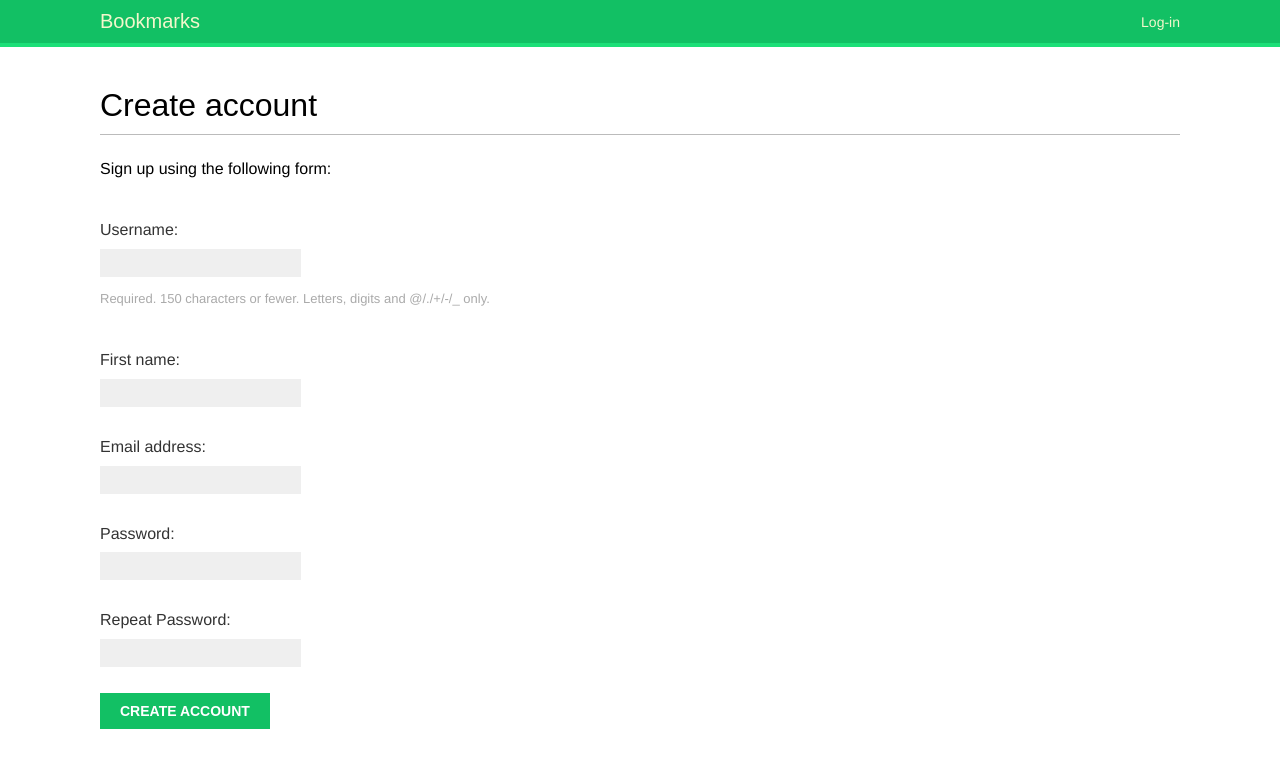
After one commit to paul-head/test-social, a Django app: page /account/register/ in a window 1280 px wide. The commit adds this page. Shown: the top 768 px of the page. Run offline with Django 3.2, Linux system fonts and the light colour scheme; some web fonts are replaced.

Commit message:
add register, url , form , view

```diff
--- a/account/forms.py
+++ b/account/forms.py
@@ -1,6 +1,22 @@
 from django import forms
+from django.contrib.auth.models import User
 
 
 class LoginForm(forms.Form):
     username = forms.CharField()
     password = forms.CharField(widget=forms.PasswordInput)
+
+
+class UserRegistrationForm(forms.ModelForm):
+    password = forms.CharField(label='Password', widget=forms.PasswordInput)
+    password2 = forms.CharField(label='Repeat Password', widget=forms.PasswordInput)
+
+    class Meta:
+        model = User
+        fields = ('username', 'first_name', 'email')
+
+    def clean_password2(self):
+        cd = self.cleaned_data
+        if cd['password'] != cd['password2']:
+            raise forms.ValidationError('Passwords do not match')
+        return cd['password2']
--- a/account/urls.py
+++ b/account/urls.py
@@ -1,17 +1,27 @@
-from django.urls import path
+from django.urls import path, include
 from django.contrib.auth import views as auth_views
 from . import views
 
 
 urlpatterns = [
-    # path('login/', views.user_login, name='login'),
+    # include all authentication urls in django.contrib.auth.urls
+    # path('', include('django.contrib.auth.urls')),
+
+    # login
     path('login/', auth_views.LoginView.as_view(), name='login'),
     path('logout/', auth_views.LogoutView.as_view(), name='logout'),
     path('', views.dashboard, name='dashboard'),
+
+    # change password
     path('password_change/', auth_views.PasswordChangeView.as_view(), name='password_change'),
     path('password_change/done/', auth_views.PasswordChangeDoneView.as_view(), name='password_change_done'),
+
+    # reset password
     path('password_reset/', auth_views.PasswordResetView.as_view(), name='password_reset'),
     path('password_reset/done/', auth_views.PasswordResetDoneView.as_view(), name='password_reset_done'),
-    path('reset/<uidb64>/<token>', auth_views.PasswordResetConfirmView.as_view(), name='password_reset_confirm'),
-    path('reset/done', auth_views.PasswordResetCompleteView.as_view(), name='password_reset_complete'),
+    path('reset/<uidb64>/<token>/', auth_views.PasswordResetConfirmView.as_view(), name='password_reset_confirm'),
+    path('reset/done/', auth_views.PasswordResetCompleteView.as_view(), name='password_reset_complete'),
+
+    # register
+    path('register/', views.register, name='register'),
 ]
--- a/account/views.py
+++ b/account/views.py
@@ -2,7 +2,7 @@ from django.http import HttpResponse
 from django.shortcuts import render
 from django.contrib.auth import authenticate, login
 from django.contrib.auth.decorators import login_required
-from .forms import LoginForm
+from .forms import LoginForm, UserRegistrationForm
 
 
 # Create your views here.
@@ -32,3 +32,16 @@ def user_login(request):
 @login_required
 def dashboard(request):
     return render(request, 'account/dashboard.html', {'section': 'dashboard'})
+
+
+def register(request):
+    if request.method == 'POST':
+        user_form = UserRegistrationForm(request.POST)
+        if user_form.is_valid():
+            new_user = user_form.save(commit=False)
+            new_user.set_password(user_form.cleaned_data['password'])
+            new_user.save()
+            return render(request, 'account/register_done.html', {'new_user': new_user})
+    else:
+        user_form = UserRegistrationForm()
+    return render(request, 'account/register.html', {'user_form': user_form})
--- /dev/null
+++ b/templates/account/register.html
@@ -0,0 +1,15 @@
+{% extends 'base.html' %}
+
+{% block title %}
+  Create account
+{% endblock %}
+
+{% block content %}
+  <h1>Create account</h1>
+  <p>Sign up using the following form:</p>
+  <form action="" method="post">
+    {{ user_form.as_p }}
+  {% csrf_token %}
+  <p><input type="submit" value="Create account"></p>
+  </form>
+{% endblock %}
--- a/templates/registration/login.html
+++ b/templates/registration/login.html
@@ -9,7 +9,10 @@
   {% if form.errors %}
     <p>Username and password did'n match. Try again</p>
   {% else %}
-    <p>Use this form to log in:</p>
+    <p>
+      Use this form to log in.
+      If you don't have account <a href="{% url 'register' %}"><b>register here</b></a>
+    </p>
   {% endif %}
   <div class="login-form">
     <form action="{% url 'login' %}" method="post">
```
Also changed, not shown: templates/account/register_done.html (added, +13 -0 lines).
